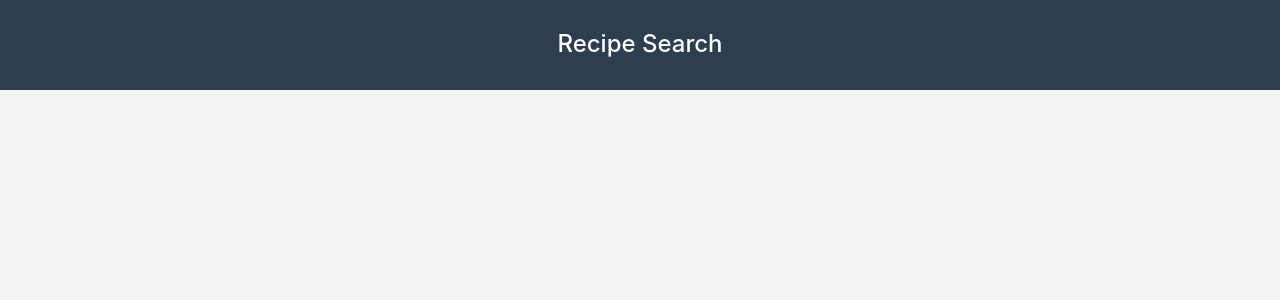
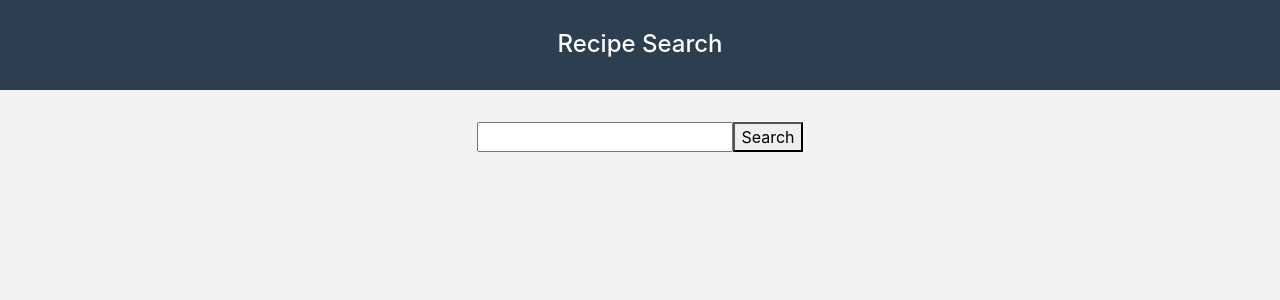
Before and after one commit to krish-nair/receipe-app, a React (Create React App) app: page / in a window 1280 px wide. Shown: the top 300 px of the page. Built offline with nearby package versions, Linux system fonts and the light colour scheme.

Commit message:
Added form with input field and search button

```diff
--- a/src/App.js
+++ b/src/App.js
@@ -1,13 +1,20 @@
-import React, { Component } from 'react';
-import './App.css';
+import React, { Component } from "react";
+import "./App.css";
+import Form from "./components/form";
 
 class App extends Component {
+  getRecipe = e => {
+    const recipeName = e.target.elements.recipeName.value;
+    e.preventDefault();
+    console.log(recipeName);
+  };
   render() {
     return (
       <div className="App">
         <header className="App-header">
           <h1 className="App-title">Recipe Search</h1>
         </header>
+        <Form getRecipe={this.getRecipe} />
       </div>
     );
   }
--- /dev/null
+++ b/src/components/form.jsx
@@ -0,0 +1,10 @@
+import React from "react";
+
+const Form = props => (
+  <form onSubmit={props.getRecipe}>
+    <input type="text" name="recipeName" />
+    <button>Search</button>
+  </form>
+);
+
+export default Form;
```
